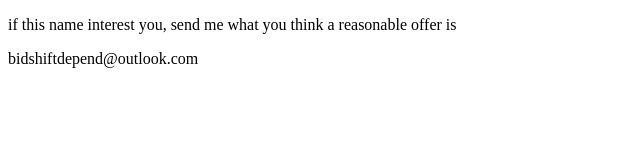
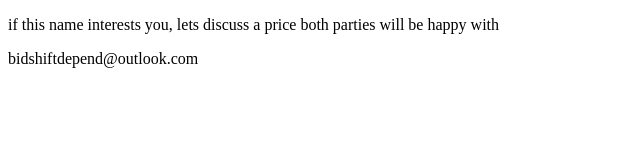
Before and after one commit to TheoGodfrey/landerpage, a plain HTML site: page index.html in a window 1280 px wide. Shown: the full height of the page, 0-640 px from the left. Drawn offline with Linux system fonts and the light colour scheme.

Commit message:
Update index.html

```diff
--- a/index.html
+++ b/index.html
@@ -2,7 +2,7 @@
 
 <html lang="en">
 
-<title>lander</title>
+<title>landerpage</title>
 
 <link rel="shortcut icon" type="image/x-icon" href="favicon_icon.png">
 
@@ -15,7 +15,7 @@
 <body>
 
     <p>
-    if this name interest you, send me what you think a reasonable offer is
+    if this name interests you, lets discuss a price both parties will be happy with
     </p>
 
     <p>
```
